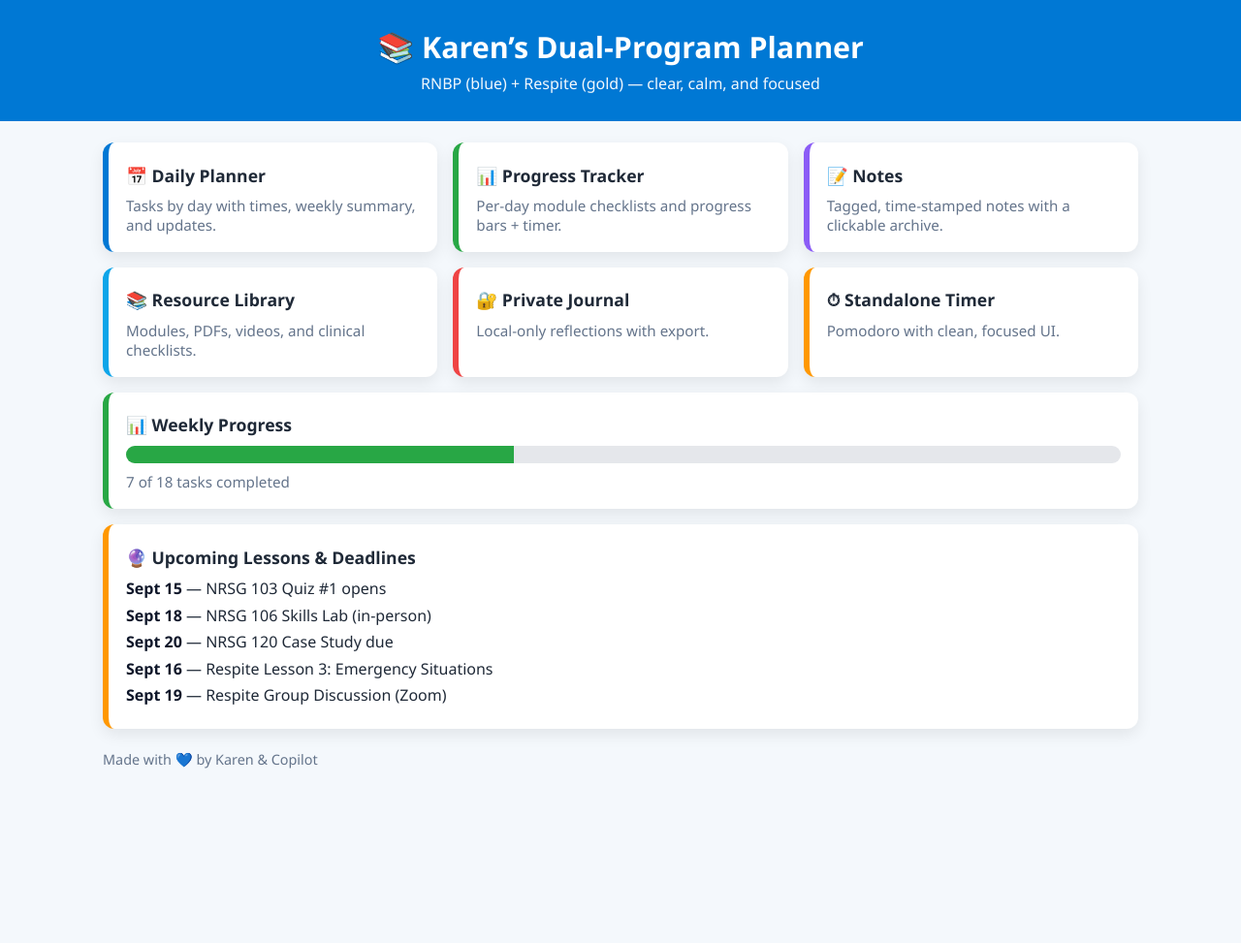
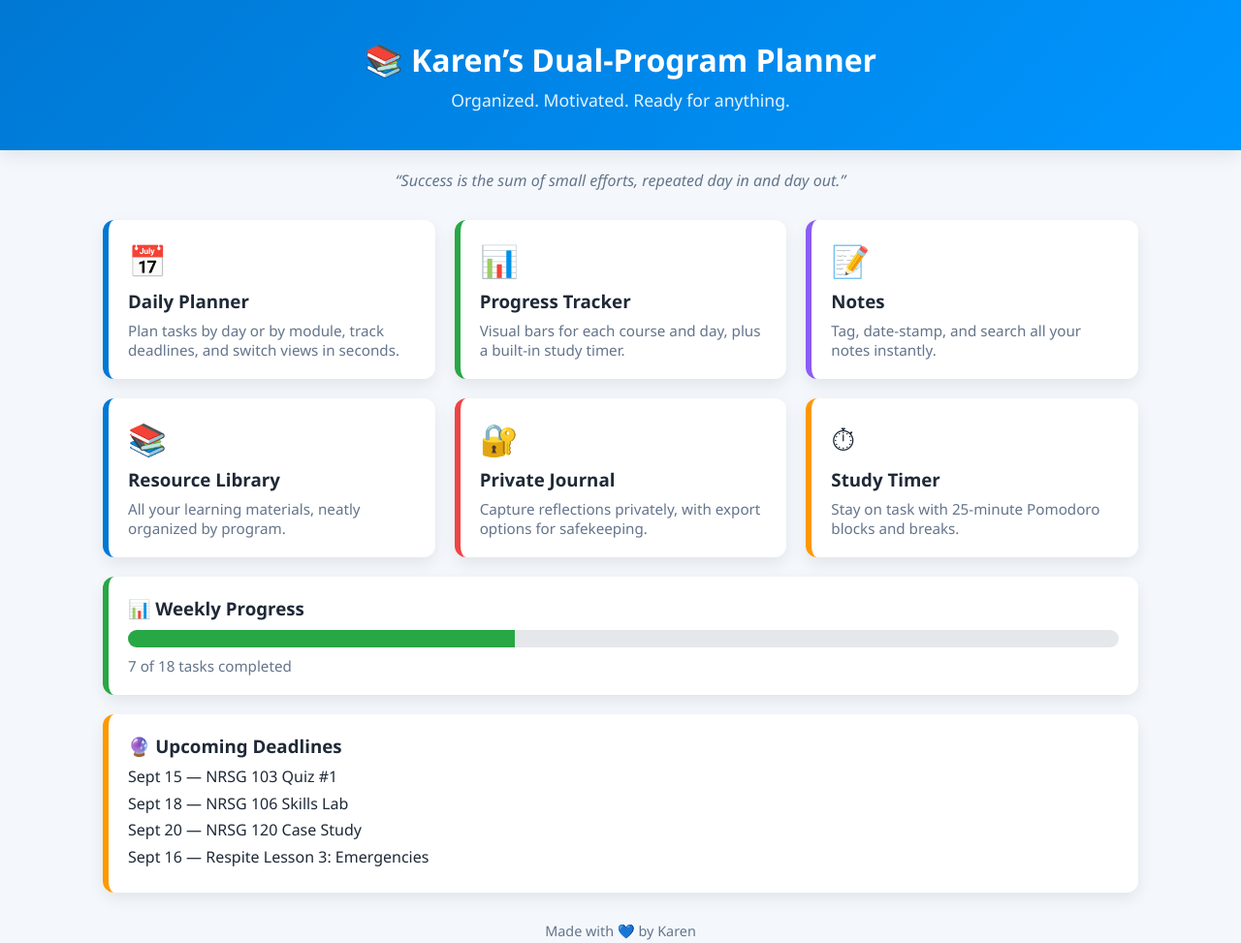
Before and after one commit to KAargamosa/study-planner, a plain HTML site: page index.html in a window 1280 px wide. Shown: the whole page at 97% size. Before the commit the page ends 815 px from the top, so only its background shows below. Drawn offline with Linux system fonts and the light colour scheme.

Commit message:
Update index.html

```diff
--- a/index.html
+++ b/index.html
@@ -3,78 +3,106 @@
 <head>
 <meta charset="UTF-8" />
 <meta name="viewport" content="width=device-width, initial-scale=1" />
-  <title>Karen’s Study Planner — Dashboard</title>
+<title>Karen’s Dual‑Program Planner</title>
 <style>
 :root{
-      --blue:#0078D4; --gold:#FFC107; --bg:#F4F8FC; --card:#FFFFFF; --text:#1f2937; --muted:#64748b; --shadow:0 6px 16px rgba(0,0,0,0.08);
-      --green:#28a745; --orange:#ff9800;
+  --blue:#0078D4; --gold:#FFC107; --green:#28a745; --orange:#ff9800;
+  --bg:#F4F8FC; --card:#fff; --text:#1f2937; --muted:#64748b;
+  --shadow:0 6px 16px rgba(0,0,0,0.08);
 }
-    *{box-sizing:border-box}
-    body{margin:0;font-family:Segoe UI,system-ui,-apple-system,sans-serif;background:var(--bg);color:var(--text)}
-    header{background:var(--blue);color:#fff;padding:28px 20px;text-align:center}
-    header h1{margin:0;font-size:1.9rem}
-    header p{margin:.4rem 0 0;opacity:.95}
+*{box-sizing:border-box;margin:0;padding:0}
+body{font-family:Segoe UI,system-ui,sans-serif;background:var(--bg);color:var(--text);}
+header{background:linear-gradient(135deg,var(--blue),#0096FF);color:#fff;padding:40px 20px;text-align:center;box-shadow:var(--shadow);}
+header h1{font-size:2rem;margin-bottom:.5rem;}
+header p{font-size:1.1rem;opacity:0.9;}
+.hero{max-width:900px;margin:20px auto;text-align:center;}
+.hero-quote{font-style:italic;color:var(--muted);margin-top:10px;}
 
-    .wrap{max-width:1100px;margin:22px auto;padding:0 16px}
-    .grid{display:grid;gap:16px;grid-template-columns:repeat(auto-fill,minmax(260px,1fr))}
-    .card{background:var(--card);border-radius:12px;box-shadow:var(--shadow);padding:18px}
-    .link-card{display:block;text-decoration:none;color:inherit;border-left:6px solid var(--blue);transition:transform .15s ease, box-shadow .15s ease}
-    .link-card:hover{transform:translateY(-2px);box-shadow:0 10px 22px rgba(0,0,0,.12)}
-    .card h3{margin:.2rem 0 0.6rem;font-size:1.1rem}
-    .card p{margin:0;color:var(--muted);font-size:.95rem}
+.wrap{max-width:1100px;margin:30px auto;padding:0 16px;}
+.grid{display:grid;gap:20px;grid-template-columns:repeat(auto-fill,minmax(260px,1fr))}
+.card{background:var(--card);border-radius:12px;box-shadow:var(--shadow);padding:20px;transition:transform .2s ease, box-shadow .2s ease;position:relative;overflow:hidden;}
+.card:hover{transform:translateY(-5px);box-shadow:0 10px 25px rgba(0,0,0,0.12);}
+.card h3{margin-bottom:.5rem;}
+.card p{color:var(--muted);font-size:.95rem;}
+.icon-badge{font-size:2rem;margin-bottom:.5rem;display:inline-block;}
 
-    .summary{border-left:6px solid var(--green)}
-    .bar{height:18px;background:#e5e7eb;border-radius:9px;overflow:hidden;margin:.6rem 0}
-    .fill{height:100%;width:0;background:var(--green);transition:width .3s ease}
+.summary{border-left:6px solid var(--green);}
+.bar{height:18px;background:#e5e7eb;border-radius:9px;overflow:hidden;margin:.6rem 0;}
+.fill{height:100%;width:0;background:var(--green);transition:width .3s ease;}
 
-    .updates{border-left:6px solid var(--orange)}
-    .updates ul{margin:.4rem 0 0;padding:0;list-style:none}
-    .updates li{margin:.35rem 0}
-    .updates strong{color:#0f172a}
+.updates{border-left:6px solid var(--orange);}
+.updates ul{list-style:none;margin-top:.5rem;}
+.updates li{margin:.35rem 0;}
 
-    footer{max-width:1100px;margin:26px auto 40px;padding:0 16px;color:var(--muted);font-size:.9rem}
+footer{max-width:1100px;margin:26px auto 40px;padding:0 16px;color:var(--muted);font-size:.9rem;text-align:center;}
 </style>
 </head>
 <body>
 <header>
   <h1>📚 Karen’s Dual‑Program Planner</h1>
-    <p>RNBP (blue) + Respite (gold) — clear, calm, and focused</p>
+  <p>Organized. Motivated. Ready for anything.</p>
 </header>
 
-  <main class="wrap">
-    <section class="grid" style="margin-bottom:16px">
-      <a class="card link-card" href="planner.html"><h3>📅 Daily Planner</h3><p>Tasks by day with times, weekly summary, and updates.</p></a>
-      <a class="card link-card" href="tracker.html" style="border-left-color:#28a745"><h3>📊 Progress Tracker</h3><p>Per‑day module checklists and progress bars + timer.</p></a>
-      <a class="card link-card" href="notes.html" style="border-left-color:#8b5cf6"><h3>📝 Notes</h3><p>Tagged, time‑stamped notes with a clickable archive.</p></a>
-      <a class="card link-card" href="resources.html" style="border-left-color:#0ea5e9"><h3>📚 Resource Library</h3><p>Modules, PDFs, videos, and clinical checklists.</p></a>
-      <a class="card link-card" href="journal.html" style="border-left-color:#ef4444"><h3>🔐 Private Journal</h3><p>Local‑only reflections with export.</p></a>
-      <a class="card link-card" href="timer.html" style="border-left-color:#ff9800"><h3>⏱ Standalone Timer</h3><p>Pomodoro with clean, focused UI.</p></a>
+<section class="hero">
+  <p class="hero-quote">“Success is the sum of small efforts, repeated day in and day out.”</p>
 </section>
 
-    <section class="card summary">
+<main class="wrap">
+  <section class="grid">
+    <a class="card" href="planner.html" style="border-left:6px solid var(--blue);color:inherit;text-decoration:none;">
+      <div class="icon-badge">📅</div>
+      <h3>Daily Planner</h3>
+      <p>Plan tasks by day or by module, track deadlines, and switch views in seconds.</p>
+    </a>
+    <a class="card" href="tracker.html" style="border-left:6px solid var(--green);color:inherit;text-decoration:none;">
+      <div class="icon-badge">📊</div>
+      <h3>Progress Tracker</h3>
+      <p>Visual bars for each course and day, plus a built‑in study timer.</p>
+    </a>
+    <a class="card" href="notes.html" style="border-left:6px solid #8b5cf6;color:inherit;text-decoration:none;">
+      <div class="icon-badge">📝</div>
+      <h3>Notes</h3>
+      <p>Tag, date‑stamp, and search all your notes instantly.</p>
+    </a>
+    <a class="card" href="resources.html" style="border-left:6px solid var(--blue);color:inherit;text-decoration:none;">
+      <div class="icon-badge">📚</div>
+      <h3>Resource Library</h3>
+      <p>All your learning materials, neatly organized by program.</p>
+    </a>
+    <a class="card" href="journal.html" style="border-left:6px solid #ef4444;color:inherit;text-decoration:none;">
+      <div class="icon-badge">🔐</div>
+      <h3>Private Journal</h3>
+      <p>Capture reflections privately, with export options for safekeeping.</p>
+    </a>
+    <a class="card" href="timer.html" style="border-left:6px solid var(--orange);color:inherit;text-decoration:none;">
+      <div class="icon-badge">⏱</div>
+      <h3>Study Timer</h3>
+      <p>Stay on task with 25‑minute Pomodoro blocks and breaks.</p>
+    </a>
+  </section>
+
+  <section class="card summary" style="margin-top:20px;">
     <h3>📊 Weekly Progress</h3>
     <div class="bar"><div id="weeklyFill" class="fill"></div></div>
     <p id="weeklyCount">0 of 0 tasks completed</p>
   </section>
 
-    <section class="card updates" style="margin-top:16px">
-      <h3>🔮 Upcoming Lessons & Deadlines</h3>
+  <section class="card updates" style="margin-top:20px;">
+    <h3>🔮 Upcoming Deadlines</h3>
     <ul>
-        <li><strong>Sept 15</strong> — NRSG 103 Quiz #1 opens</li>
-        <li><strong>Sept 18</strong> — NRSG 106 Skills Lab (in‑person)</li>
-        <li><strong>Sept 20</strong> — NRSG 120 Case Study due</li>
-        <li><strong>Sept 16</strong> — Respite Lesson 3: Emergency Situations</li>
-        <li><strong>Sept 19</strong> — Respite Group Discussion (Zoom)</li>
+      <li>Sept 15 — NRSG 103 Quiz #1</li>
+      <li>Sept 18 — NRSG 106 Skills Lab</li>
+      <li>Sept 20 — NRSG 120 Case Study</li>
+      <li>Sept 16 — Respite Lesson 3: Emergencies</li>
     </ul>
   </section>
 </main>
 
-  <footer class="wrap">Made with 💙 by Karen & Copilot</footer>
+<footer>Made with 💙 by Karen</footer>
 
 <script>
-    // Optional: compute weekly progress by scanning checkboxes on planner.html if embedded.
-    // Here we just simulate a friendly start value.
-    const total=18, done=7, pct=Math.round(done/total*100);
+const total=18, done=7;
+const pct=Math.round(done/total*100);
 document.getElementById('weeklyFill').style.width=pct+'%';
 document.getElementById('weeklyCount').textContent=`${done} of ${total} tasks completed`;
 </script>
```
Lines whose indentation alone changed are shown as unchanged.
